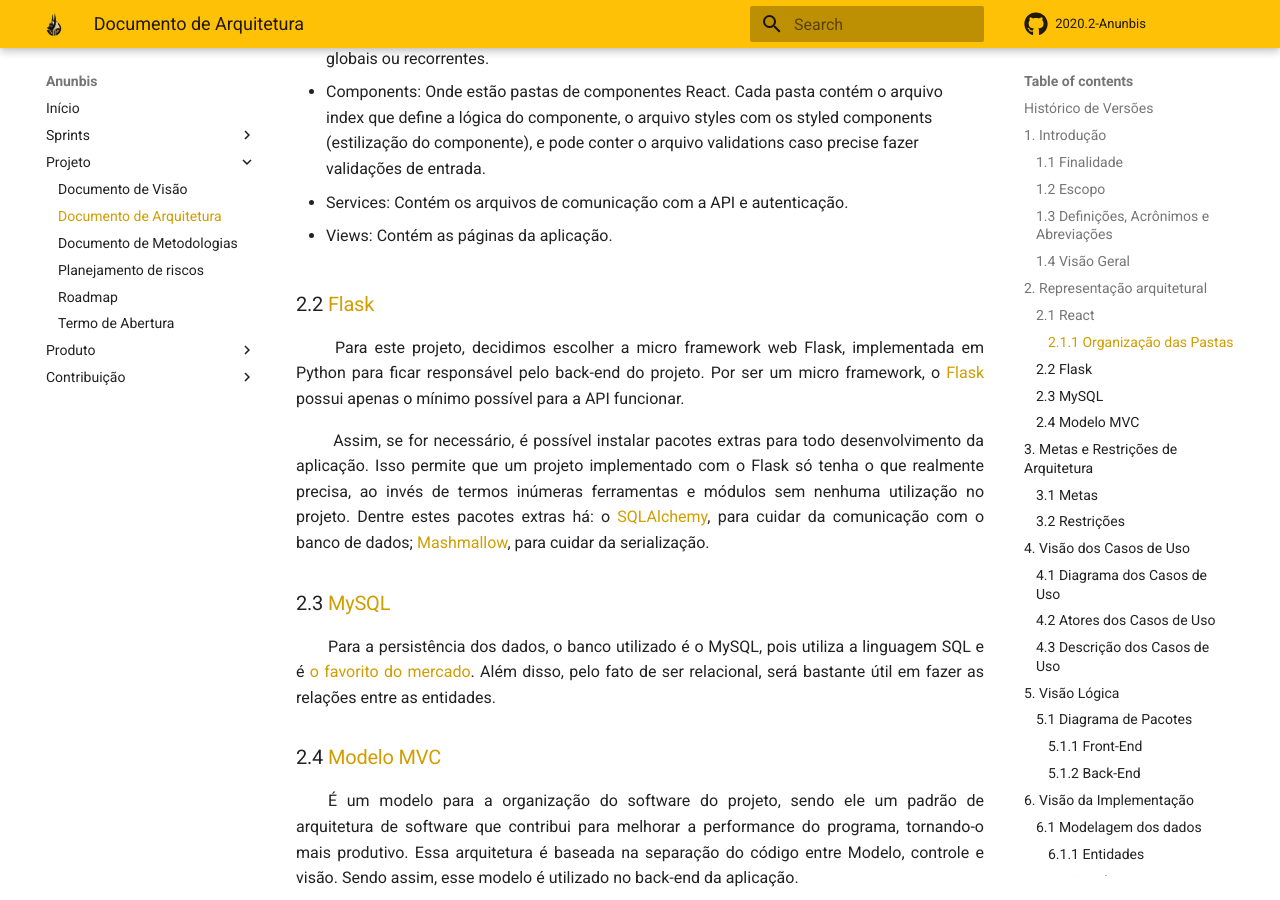
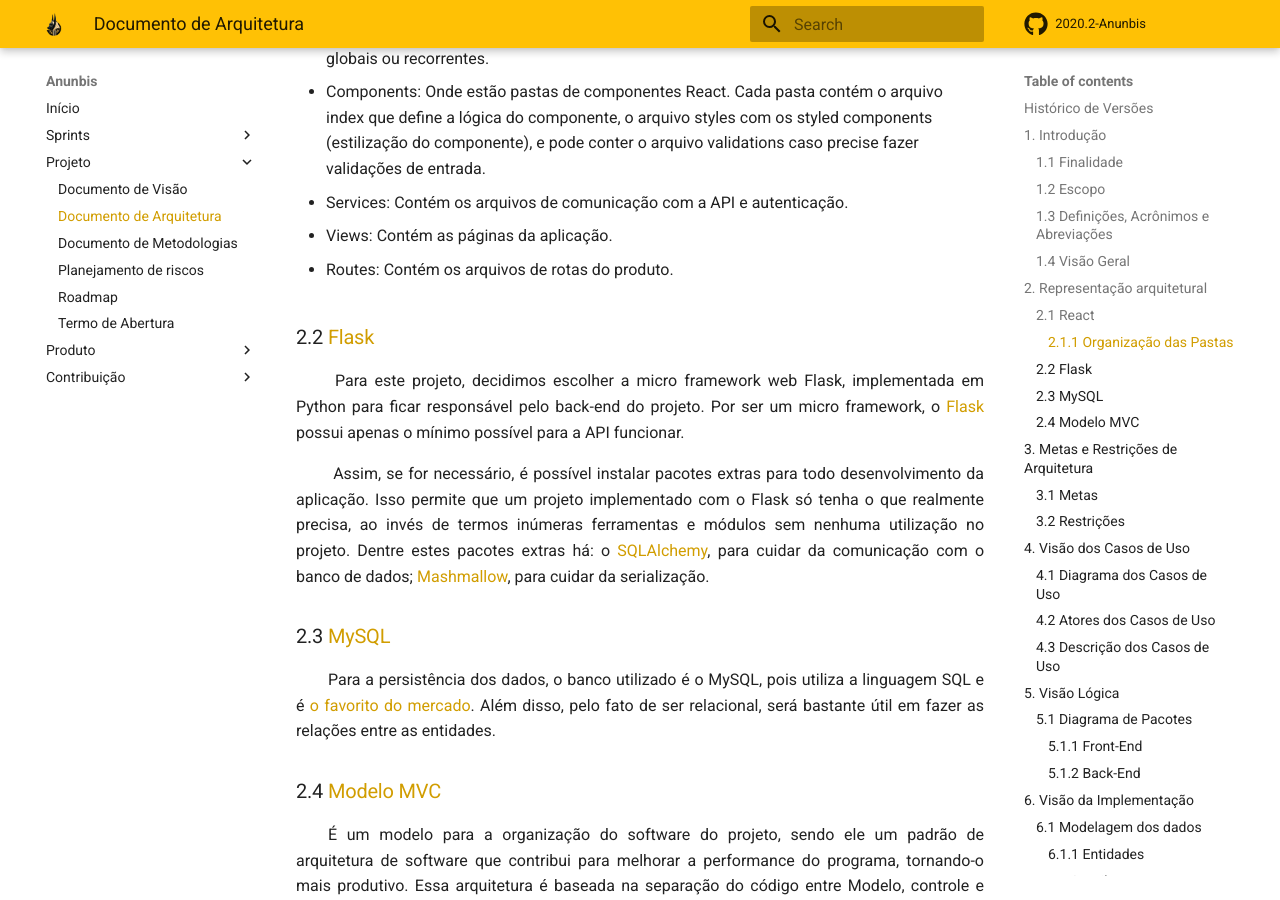
Before and after one commit to fga-eps-mds/2020.2-Anunbis, an MkDocs documentation site: the page built from docs/documentacao/documento-de-arquitetura.md, in a window 1280 px wide and 900 px high, scrolled down 2559 px. Built offline with MkDocs 1.6.1 and Material for MkDocs 9.7.7, drawn with Linux system fonts in a browser that asks for light colours; comment, search, counter and statistics services are not loaded.

Commit message:
(#168) Adicionando descriçao da pasta Routes

```diff
--- a/docs/documentacao/documento-de-arquitetura.md
+++ b/docs/documentacao/documento-de-arquitetura.md
@@ -66,6 +66,8 @@ Data|Versão|Descrição|Autor
 * Services: Contém os arquivos de comunicação com a API e autenticação.
 
 * Views: Contém as páginas da aplicação.
+
+* Routes: Contém os arquivos de rotas do produto.
 
 ### 2.2 <a name="2_2">Flask</a>
 
```
